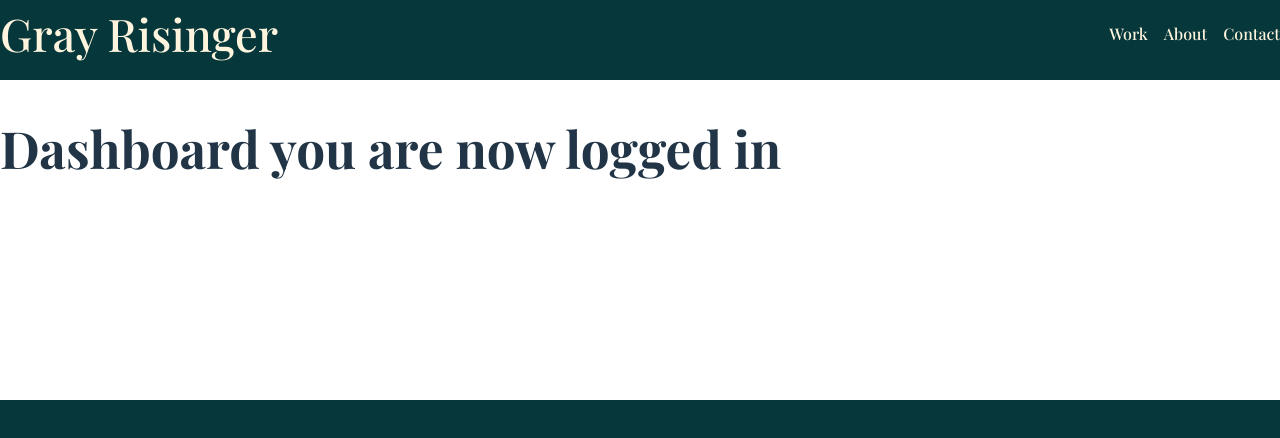
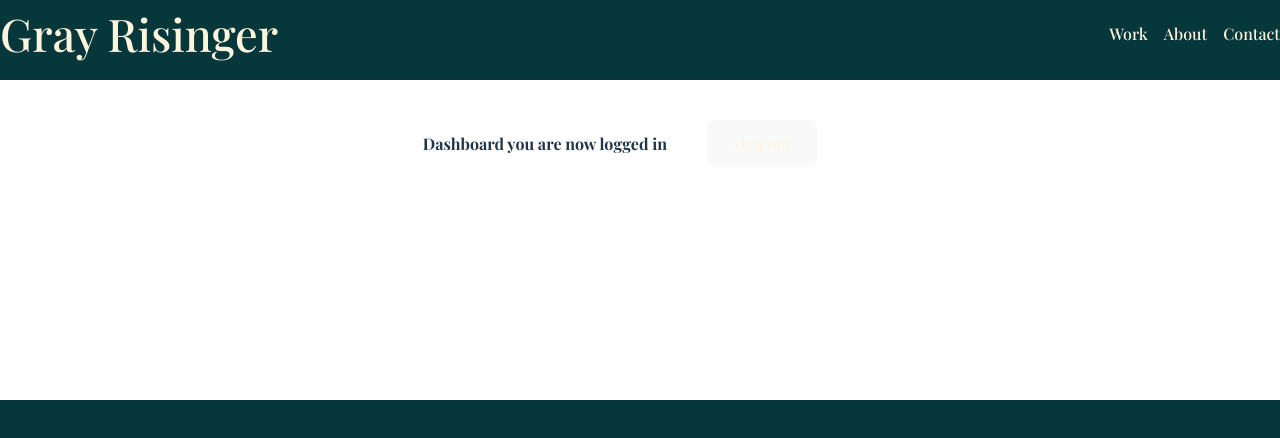
Before and after one commit to Joe-Newm/art-portfolio-gray, a React (Vite) app: page /Dashboard in a window 1280 px wide. Shown: the top 438 px of the page. Built offline with nearby package versions, Linux system fonts and the light colour scheme; no server answers; sample sign-in values are in the browser's storage; a web font is replaced by a local one.

Commit message:
add auth state persistence, add sign out

```diff
--- a/src/App.jsx
+++ b/src/App.jsx
@@ -1,4 +1,4 @@
-import { useState } from 'react'
+import { useState, useEffect } from 'react'
 import { BrowserRouter as Router, Routes, Route } from "react-router-dom";
 import Home from "./pages/Home.jsx"
 import Nav from "./components/Nav.jsx"
@@ -10,8 +10,22 @@ import Footer from "./components/Footer.jsx"
 import ProtectedRoute from './pages/ProtectedRoute.jsx';
 import './App.css'
 
+import { auth } from './firebaseConfig'
+import { onAuthStateChanged } from 'firebase/auth';
+
 function App() {
-  const [count, setCount] = useState(0)
+  const [user, setUser] = useState(null);
+  const [loading, setLoading] = useState(true);
+
+  useEffect(() => {
+    const unsubscribe = onAuthStateChanged(auth, (user) => {
+      setUser(user);
+      setLoading(false);
+    });
+    return () => unsubscribe();
+  }, []);
+
+  if (loading) return <div className="flex justify-center items-center min-h-screen"><p> Loading... </p></div>
 
   return (
 
--- a/src/pages/Dashboard.jsx
+++ b/src/pages/Dashboard.jsx
@@ -1,11 +1,25 @@
-
+import { signOut } from "firebase/auth";
+import { auth } from "../firebaseConfig";
+import { useNavigate } from "react-router-dom";
 
 export default function Dashboard() {
+  const navigate = useNavigate();
 
+  const signout = async () => {
+    try {
+      signOut(auth);
+      console.log('you signed out successfully')
+      navigate('/login')
+    } catch (error) {
+      console.log('error signing out:', error)
+    }
+  }
 
   return (
-    <div className="container mx-auto mt-10">
-      <h1>Dashboard you are now logged in</h1>
+    <div className="flex container mx-auto mt-10 justify-center items-center gap-10">
+      <p>Dashboard you are now logged in</p>
+      <button onClick={signout}> sign out </button>
+      <hr />
     </div>
   )
 }
--- a/src/pages/Login.jsx
+++ b/src/pages/Login.jsx
@@ -9,7 +9,6 @@ export default function Login() {
   const [email, setEmail] = useState('');
   const [password, setPassword] = useState('');
   const [error, setError] = useState(""); // State to store login errors
-
 
 
   const onLogin = (e) => {
```
